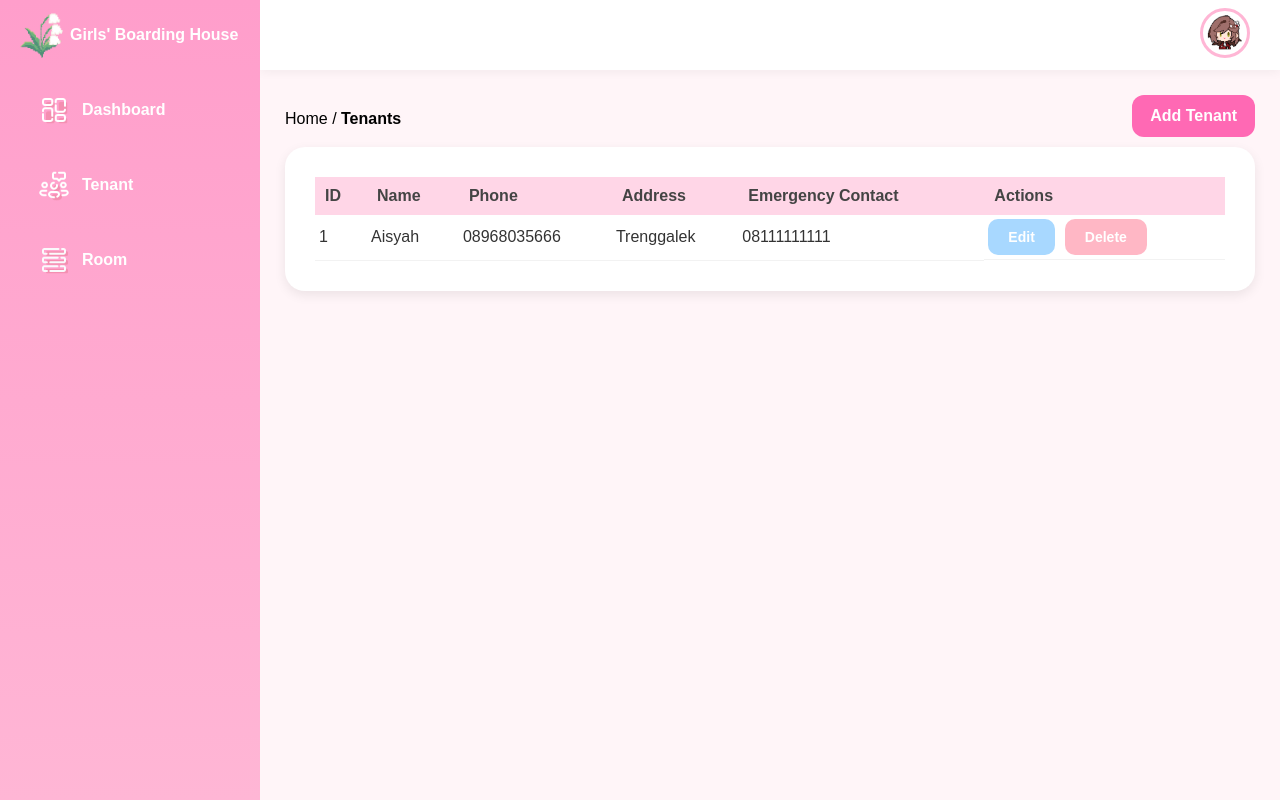
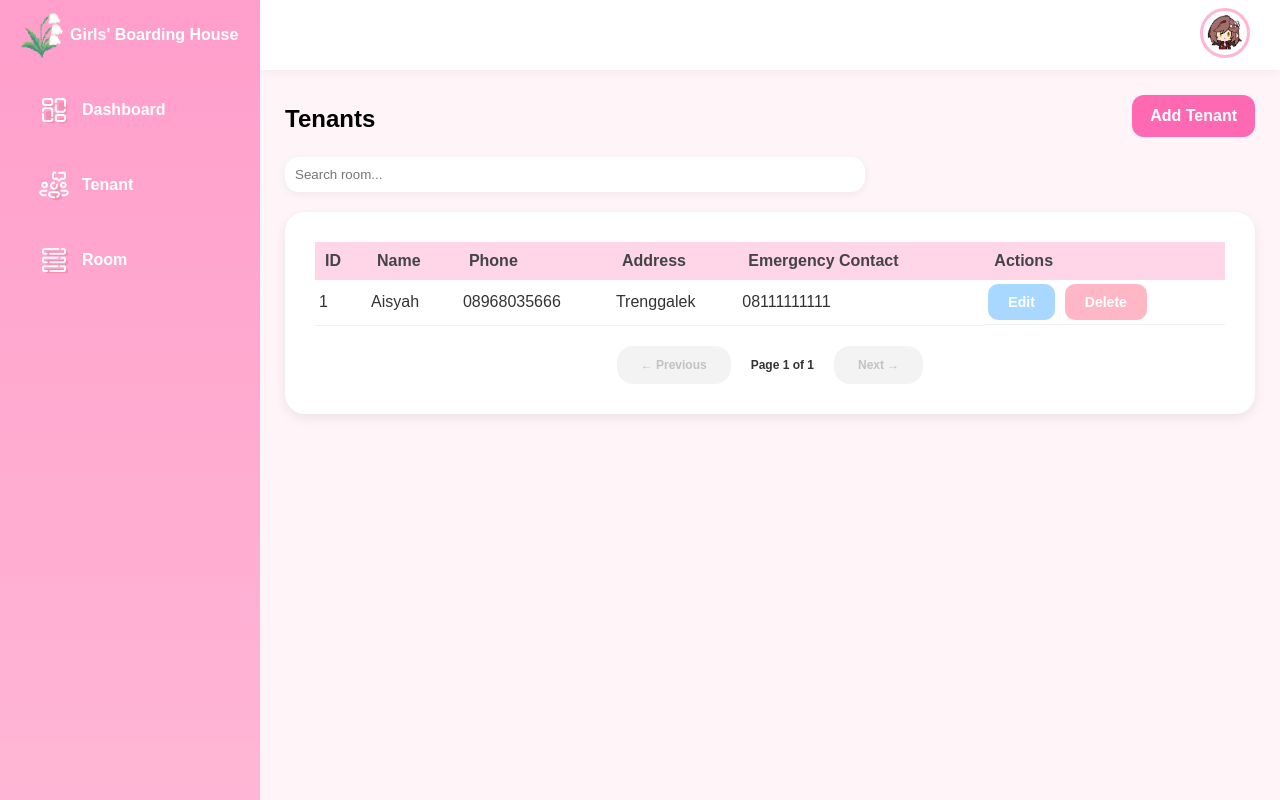
Before and after one commit to rentsaisy/boardingHouse-using-PHP, a PHP site: page /pages/tenant/ in a window 1280 px wide. Run offline with PHP 8.4, Linux system fonts and the light colour scheme; data comes from the database, SQL or seed files in the repository.

Commit message:
fix: redesign tenant page just like room page

```diff
--- a/pages/tenant/index.php
+++ b/pages/tenant/index.php
@@ -12,17 +12,57 @@ if(isset($_GET['delete'])) {
     exit;
 }
 
-// Get all tenants
-$result = $conn->query("SELECT * FROM m_tenant ORDER BY tenant_id DESC");
+// PAGINATION
+
+$limit = 5;
+
+$page = isset($_GET['page'])
+    ? (int)$_GET['page']
+    : 1;
+
+$start = ($page - 1) * $limit;
+
+
+// TOTAL DATA
+
+$total_result =
+$conn->query("
+    SELECT COUNT(*) as total
+    FROM m_tenant
+");
+
+$total_rows =
+$total_result->fetch_assoc()['total'];
+
+$total_pages =
+ceil($total_rows / $limit);
+
+// GET ROOM DATA
+
+$result = $conn->query("
+    SELECT *
+    FROM m_tenant
+    ORDER BY tenant_id ASC
+    LIMIT $start, $limit
+");
 ?>
+
 
 <div class="page-header">
     <div class="header-content">
-        <p class="breadcrumb">Home / <strong>Tenants</strong></p>
+        <h1 class="breadcrumb"><strong>Tenants</strong></h1>
     </div>
+
     <a href="add.php" class="btn btn-primary">
         Add Tenant
     </a>
+</div>
+
+<div class="search-box">
+    <input
+    type="text"
+    id="searchInput"
+    placeholder="Search room...">
 </div>
 
 <div class="card">
@@ -57,6 +97,62 @@ $result = $conn->query("SELECT * FROM m_tenant ORDER BY tenant_id DESC");
             <?php endwhile; ?>
         </tbody>
     </table>
+
+
+    <!-- PAGINATION -->
+
+    <div class="pagination">
+
+        <!-- PREVIOUS -->
+
+        <?php if($page > 1): ?>
+
+            <a
+            href="?page=<?php echo $page - 1; ?>"
+            class="pagination-btn pagination-prev">
+
+                ← Previous
+
+            </a>
+
+        <?php else: ?>
+
+            <span class="pagination-btn disabled">
+                ← Previous
+            </span>
+
+        <?php endif; ?>
+
+        <!-- PAGE INFO -->
+
+        <span class="pagination-info">
+
+            Page <?php echo $page; ?>
+            of <?php echo $total_pages; ?>
+
+        </span>
+
+        <!-- NEXT -->
+
+        <?php if($page < $total_pages): ?>
+
+            <a
+            href="?page=<?php echo $page + 1; ?>"
+            class="pagination-btn pagination-next">
+
+                Next →
+
+            </a>
+
+        <?php else: ?>
+
+            <span class="pagination-btn disabled">
+                Next →
+            </span>
+
+        <?php endif; ?>
+
+    </div>
 </div>
 
 <?php include __DIR__ . '/../../includes/footer.php'; ?>
```
